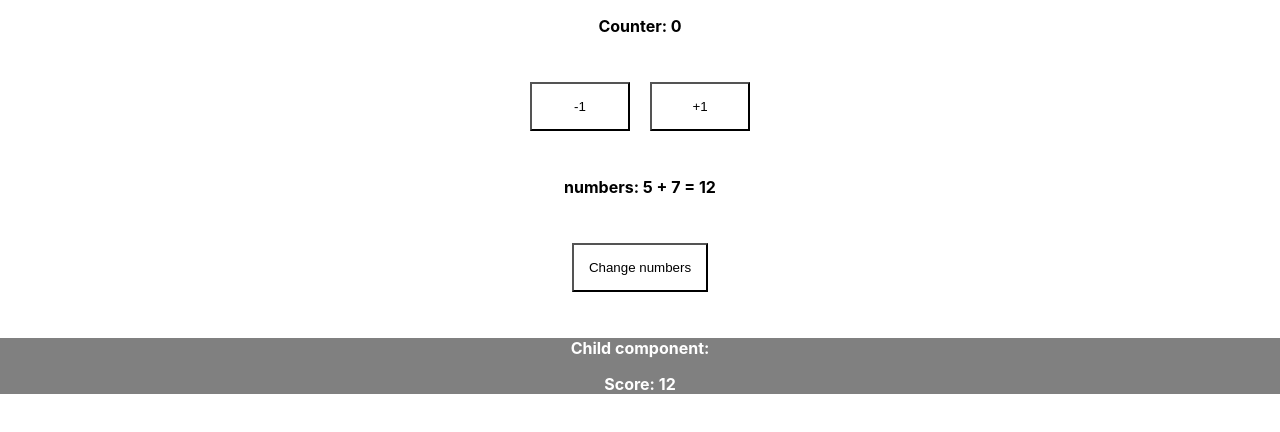
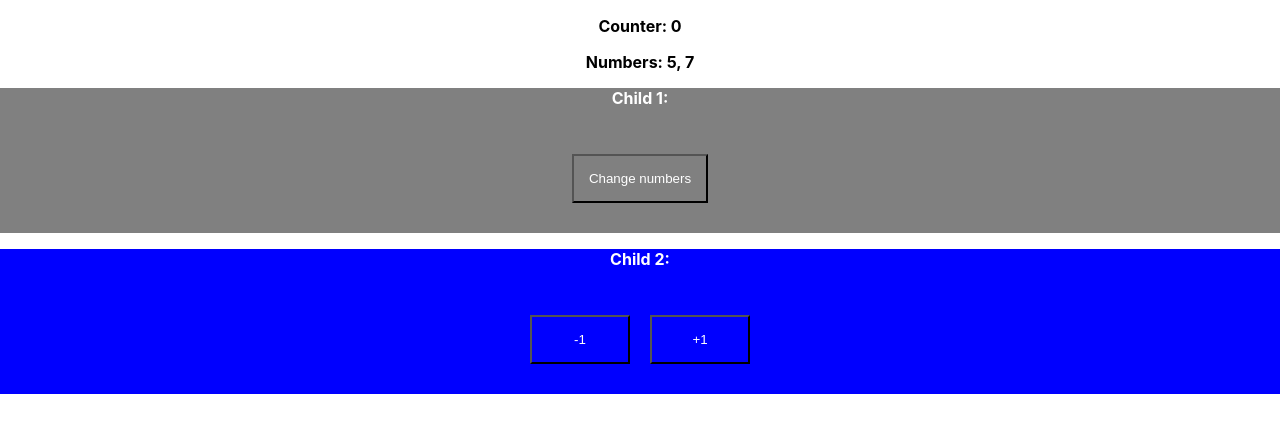
Before and after one commit to love-coding-pl/React-Hooks-Examples, a React (Create React App) app: page / in a window 1280 px wide. Shown: the top 432 px of the page. Built offline with nearby package versions, Linux system fonts and the light colour scheme.

Commit message:
useCallback hook - corrected version with dwo children

```diff
--- a/src/components/child.js
+++ b/src/components/child.js
@@ -1,20 +1,14 @@
-import React, {useState, useEffect} from 'react';
+import React from 'react';
 
-const Child = (props) => {
-    const [num, setNum] = useState(0);
+const Child = React.memo(({changeNumbers}) => {
 
-    // avoid re-render (setting new value in state) when props.value is not changing
-    useEffect(() => {
-        setNum(props.value);
-    }, [props.value]);
-
-    console.log("Child re-render");
+    console.log("Child 1");
     return (
         <div style={{backgroundColor: "gray", color: "white"}}>
-            <p>Child component:</p>
-            <p>Score: {num}</p>
+            <p>Child 1:</p>
+            <button onClick={() => changeNumbers() }>Change numbers</button>
         </div>
     )
-}
+});
 
 export default Child;
--- /dev/null
+++ b/src/components/child2.js
@@ -0,0 +1,17 @@
+import React from 'react';
+
+const Child2 = React.memo(({changeCounter}) => {
+
+    console.log("Child 2");
+    return (
+        <div style={{backgroundColor: "blue", color: "white"}}>
+            <p>Child 2:</p>
+            <div>
+                <button onClick={() => changeCounter("-") }>-1</button>
+                <button onClick={() => changeCounter("+") }>+1</button>
+            </div>
+        </div>
+    )
+});
+
+export default Child2;
--- a/src/components/hookExample.js
+++ b/src/components/hookExample.js
@@ -1,27 +1,37 @@
 import React, { useState, useCallback } from 'react';
 import Child from './child.js';
+import Child2 from './child2.js';
 
 const HookExample = () => {
     const [counter, setCounter] = useState(0);
     const [numbers, setNumbers] = useState({a: 5, b: 7})
 
-    // callback depends on numbers.a, and numbers.b, so child will be re-render only, if this values will change (because we pass callback to child as props)
-    const callback = useCallback( () => numbers.a + numbers.b, [numbers.a, numbers.b]);
+    const changeCounter = useCallback(
+        (sign) => {
+            if (sign === "+") {
+                setCounter(c => c + 1);
+            }
+            else {
+                setCounter(c => c - 1);
+            }
+        }, [setCounter]
+    )
 
-    console.log("Parent re-render");
+    const changeNumbers = useCallback(
+        () => {
+            // setNumbers(n => {n.a += 1; n.b += 3});
+            setNumbers(n => n = {a: n.a + 1, b: n.b + 2});
+        }, [setNumbers]
+    )
+
+    console.log("Parent", numbers);
     return (
         <div className="App">
-            <p>Counter: {counter}</p>
             <div>
-                <button onClick={() => setCounter(counter-1) }>-1</button>
-                <button onClick={() => setCounter(counter+1) }>+1</button>
-            </div>
-            <p>numbers: {numbers.a} + {numbers.b} = {callback()}</p>
-            <div>
-                <button onClick={() => setNumbers({a: numbers.a + 1, b: numbers.b + 2}) }>Change numbers</button>
-            </div>
-            <div>
-                <Child value={callback} />
+                <p>Counter: {counter} </p>
+                <p>Numbers: {numbers.a}, {numbers.b} </p>
+                <Child changeNumbers={changeNumbers} />
+                <Child2 changeCounter={changeCounter}/>
             </div>
         </div>
     );
--- a/src/index.css
+++ b/src/index.css
@@ -20,6 +20,7 @@ button {
   margin:  30px 10px;
   background: none;
   outline: none;
+  color: white;
 }
 
 p {
```
